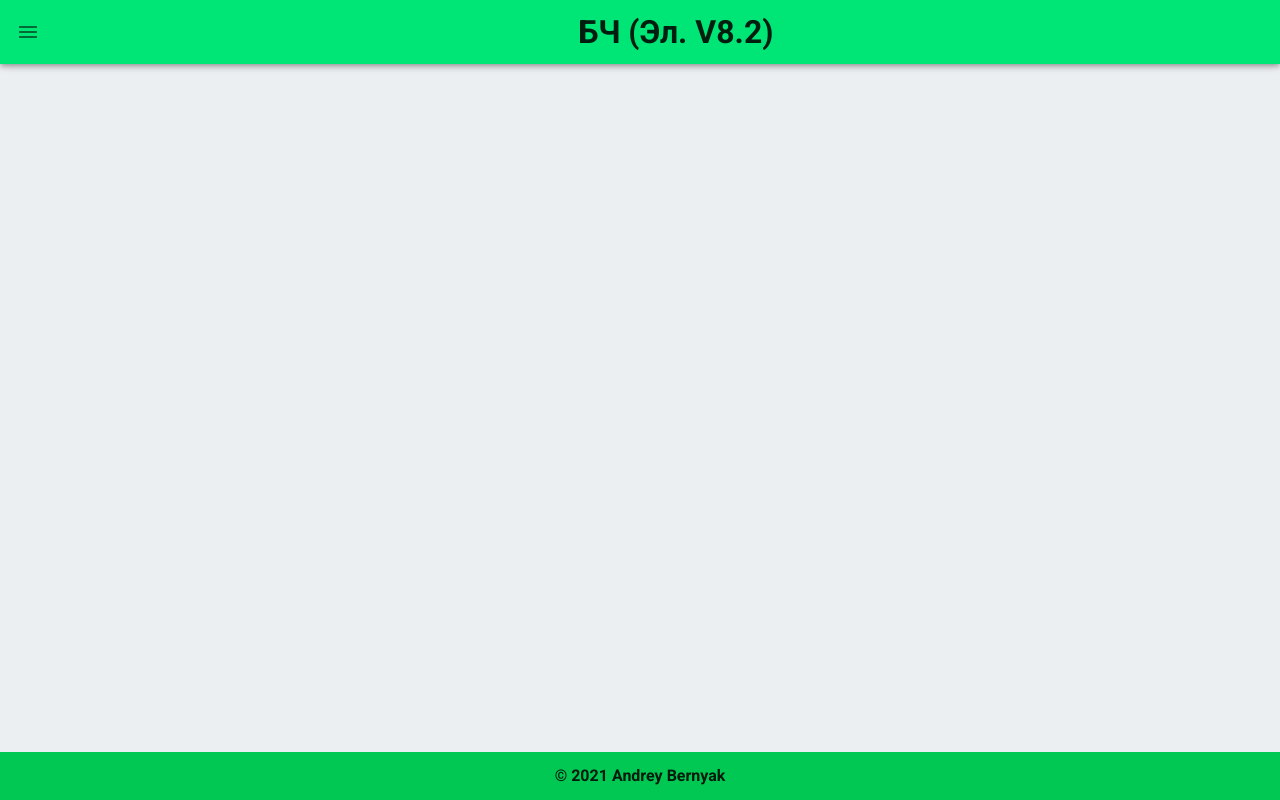
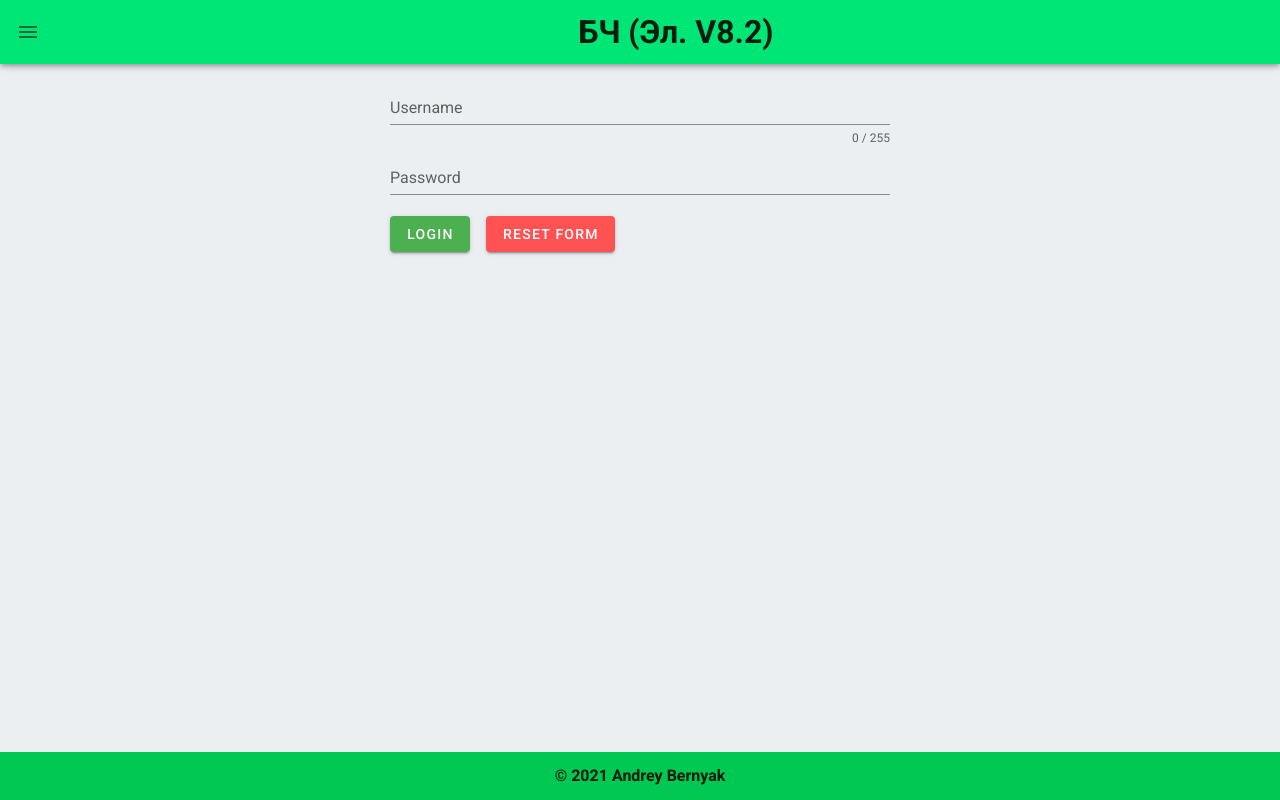
Before and after one commit to suph4rd/NB4444, a Vue app in the folder vueapp/: page /login in a window 1280 px wide. Built offline with nearby package versions, Linux system fonts and the light colour scheme.

Commit message:
feat: add authorization system; add some links

```diff
--- a/vueapp/src/App.vue
+++ b/vueapp/src/App.vue
@@ -12,7 +12,9 @@
     </v-app-bar>
 
     <v-navigation-drawer class="green accent-1" width="300px" v-model=leftMenu app>
-      <img src="../../media/ss.jpg" width="100%" height="65px" alt="">
+      <router-link :to="{name: 'Main'}">
+        <img src="../../media/ss.jpg" width="100%" height="65px" alt="">
+      </router-link>
 
       <v-list>
         <v-list-item :href="this.$apiHost + 'admin/'">
@@ -22,7 +24,7 @@
       </v-list>
 
       <v-list>
-        <v-list-item href="#">
+        <v-list-item :to="{name: 'DefaultDeduction'}">
           <v-list-item-content>2.Стандартные вычеты
           </v-list-item-content>
         </v-list-item>
--- /dev/null
+++ b/vueapp/src/components/Login.vue
@@ -0,0 +1,87 @@
+<template>
+  <div :style="{'display': 'flex', 'justify-content': 'center'}">
+  <v-form
+    ref="form"
+    v-model="valid"
+    lazy-validation
+    :style="{'width': '500px'}"
+  >
+    <v-text-field
+      v-model="username"
+      :counter="255"
+      :rules="nameRules"
+      label="Username"
+      required
+    ></v-text-field>
+
+    <v-text-field
+      v-model="password"
+      label="Password"
+      type="password"
+      required
+    ></v-text-field>
+
+
+    <v-btn
+      :disabled="!valid"
+      color="success"
+      class="mr-4"
+      @click="login"
+    >
+      Login
+    </v-btn>
+
+    <v-btn
+      color="error"
+      class="mr-4"
+      @click="reset"
+    >
+      Reset Form
+    </v-btn>
+  </v-form>
+  </div>
+</template>
+
+<script>
+  export default {
+    name: 'Login',
+
+    data: () => ({
+      valid: true,
+      username: '',
+      password: '',
+      nameRules: [
+        v => !!v || 'Username is required',
+        v => (v && v.length <= 255) || 'Name must be less than 255 characters',
+      ],
+    }),
+
+    methods: {
+      validate () {
+        this.$refs.form.validate()
+      },
+      login() {
+          this.axios.post( `${this.$apiHost}auth/jwt/create/`, {
+            "username": this.username,
+            "password": this.password
+          }).then((result) =>{
+            console.log(result.data)
+            if (result.status === 200) {
+              localStorage.setItem('user', JSON.stringify(result.data));
+              this.$router.push('/')
+            } else {
+              alert("Ошибка отправки запроса!")
+            }
+        })
+      },
+
+      reset () {
+        this.$refs.form.reset()
+      },
+    },
+  }
+</script>
+
+<!--headers: {-->
+<!--      Authorization: 'Bearer ' + token,-->
+<!--   }-->
--- a/vueapp/src/router/index.js
+++ b/vueapp/src/router/index.js
@@ -2,6 +2,7 @@ import Vue from 'vue';
 import VueRouter from 'vue-router';
 import Main from '../components/Main.vue';
 import DefaultDeduction from "../components/delault_deduction/DefaultDeduction.vue";
+import Login from "../components/Login";
 
 Vue.use(VueRouter);
 
@@ -13,15 +14,32 @@ const routes = [
   },
   {
     path: '/default-deduction',
-    name: 'default_deduction',
+    name: 'DefaultDeduction',
     component: DefaultDeduction
   },
-]
+  {
+    path: '/login',
+    name: 'Login',
+    component: Login
+  },
+];
 
 const router = new VueRouter({
   mode: 'history',
   base: process.env.BASE_URL,
   routes
-})
+});
 
-export default router
+export default router;
+
+router.beforeEach((to, from, next) => {
+  // redirect to login page if not logged in and trying to access a restricted page
+  const publicPages = ['/login'];
+  const authRequired = !publicPages.includes(to.path);
+  const loggedIn = localStorage.getItem('user');
+
+  if (authRequired && !loggedIn) {
+    return next('/login');
+  }
+  next();
+});
```
